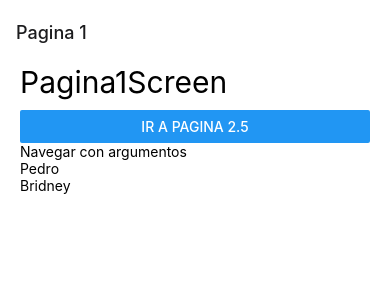
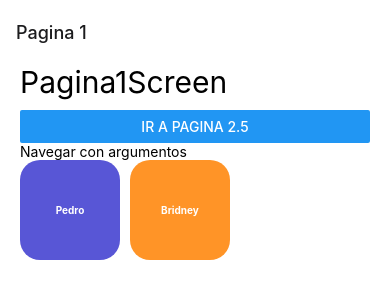
Before and after one commit to DaniDotExe/react-native, a React Native app in the folder 04-NavegacionApp/: screen /Pagina1Screen in a window 390 px wide. Shown: the top 300 px of the page. Built offline with nearby package versions, Linux system fonts and the light colour scheme.

Commit message:
Clase 108

```diff
--- a/04-NavegacionApp/src/navigator/StackNavigator.tsx
+++ b/04-NavegacionApp/src/navigator/StackNavigator.tsx
@@ -6,7 +6,14 @@ import { Pagina2Screen } from '../screens/Pagina2Screen';
 import { Pagina3Screen } from '../screens/Pagina3Screen';
 import { PersonaScreen } from '../screens/PersonaScreen';
 
-const Stack = createNativeStackNavigator();
+export type RootsStackParams = {
+  Pagina1Screen: undefined,
+  Pagina2Screen: undefined,
+  Pagina3Screen: undefined,
+  PersonaScreen: {id: number, nombre: string},
+}
+
+const Stack = createNativeStackNavigator<RootsStackParams>();
 
 export const StackNavigator =() => {
   return (
--- a/04-NavegacionApp/src/screens/Pagina1Screen.tsx
+++ b/04-NavegacionApp/src/screens/Pagina1Screen.tsx
@@ -18,24 +18,33 @@ export const Pagina1Screen = ({ navigation }: Props) => {
 
         <Text>Navegar con argumentos</Text>
 
+      <View style={{flexDirection:'row'}} >
         <TouchableOpacity
-          style={{ }}
+            style={{
+              ...styles.botonGrande,
+              backgroundColor: '#5856D6'
+            }}
             onPress={ () => navigation.navigate('PersonaScreen', {
               id: 1,
               nombre: 'Pedro',
             }) }
           >
-          <Text>Pedro</Text>
+            <Text style={styles.botonGrandeTexto}>Pedro</Text>
           </TouchableOpacity>
 
           <TouchableOpacity
+            style={{
+              ...styles.botonGrande,
+              backgroundColor: '#FF9427'
+            }}
             onPress={ () => navigation.navigate('PersonaScreen', {
               id: 2,
               nombre: 'Bridney',
             }) }
           >
-          <Text>Bridney</Text>
+            <Text style={styles.botonGrandeTexto}>Bridney</Text>
           </TouchableOpacity>
+      </View>
 
     </View>
   )
--- a/04-NavegacionApp/src/screens/PersonaScreen.tsx
+++ b/04-NavegacionApp/src/screens/PersonaScreen.tsx
@@ -2,17 +2,18 @@ import React, { useEffect } from 'react'
 import { View, Text } from 'react-native';
 import { styles } from '../theme/appTheme';
 import { StackScreenProps } from '@react-navigation/stack';
+import { RootsStackParams } from '../navigator/StackNavigator';
 
-interface RouterParams{
+/* interface RouterParams{
     id: number,
     nombre: string,
-}
+} */
 
-interface Props extends StackScreenProps<any,any>{};
+interface Props extends StackScreenProps<RootsStackParams,'PersonaScreen'>{};
 
 export const PersonaScreen = ( { route, navigation }: Props ) => {
 
-    const params = route.params as RouterParams;
+    const params = route.params //as RouterParams;
 
     useEffect(() => {
         navigation.setOptions({
--- a/04-NavegacionApp/src/theme/appTheme.tsx
+++ b/04-NavegacionApp/src/theme/appTheme.tsx
@@ -8,4 +8,20 @@ export const styles = StyleSheet.create({
         fontSize:30,
         marginBottom: 10,
     },
+    botonGrande: {
+        width: 100,
+        height: 100,
+        backgroundColor: 'red',
+        borderRadius: 20,
+        alignItems: 'center',
+        justifyContent: 'center',
+        marginRight: 10
+
+    },
+    botonGrandeTexto:{
+        color: 'white',
+        fontSize: 10,
+        fontWeight: 'bold',
+
+    }
 });
```
Lines whose indentation alone changed are shown as unchanged.
